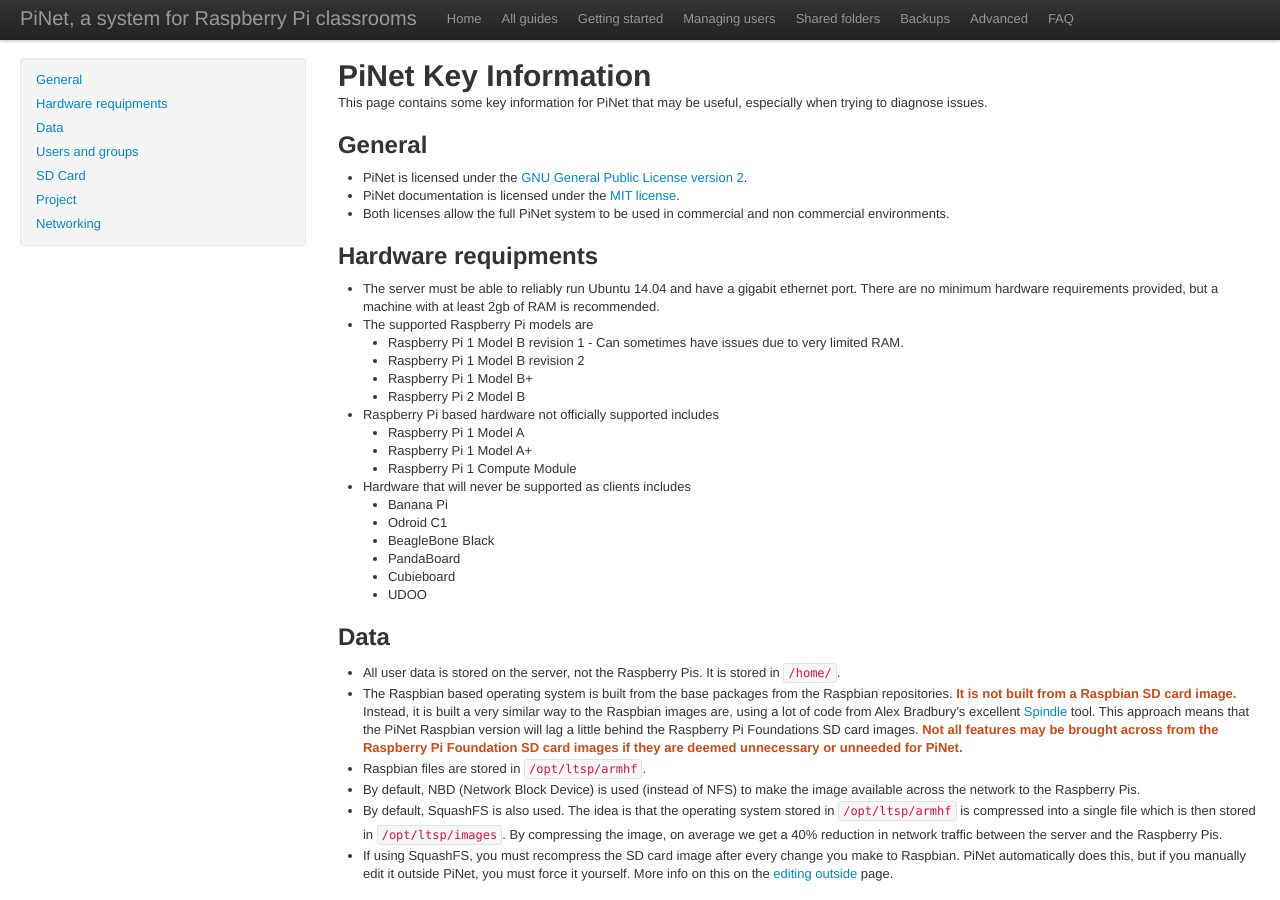
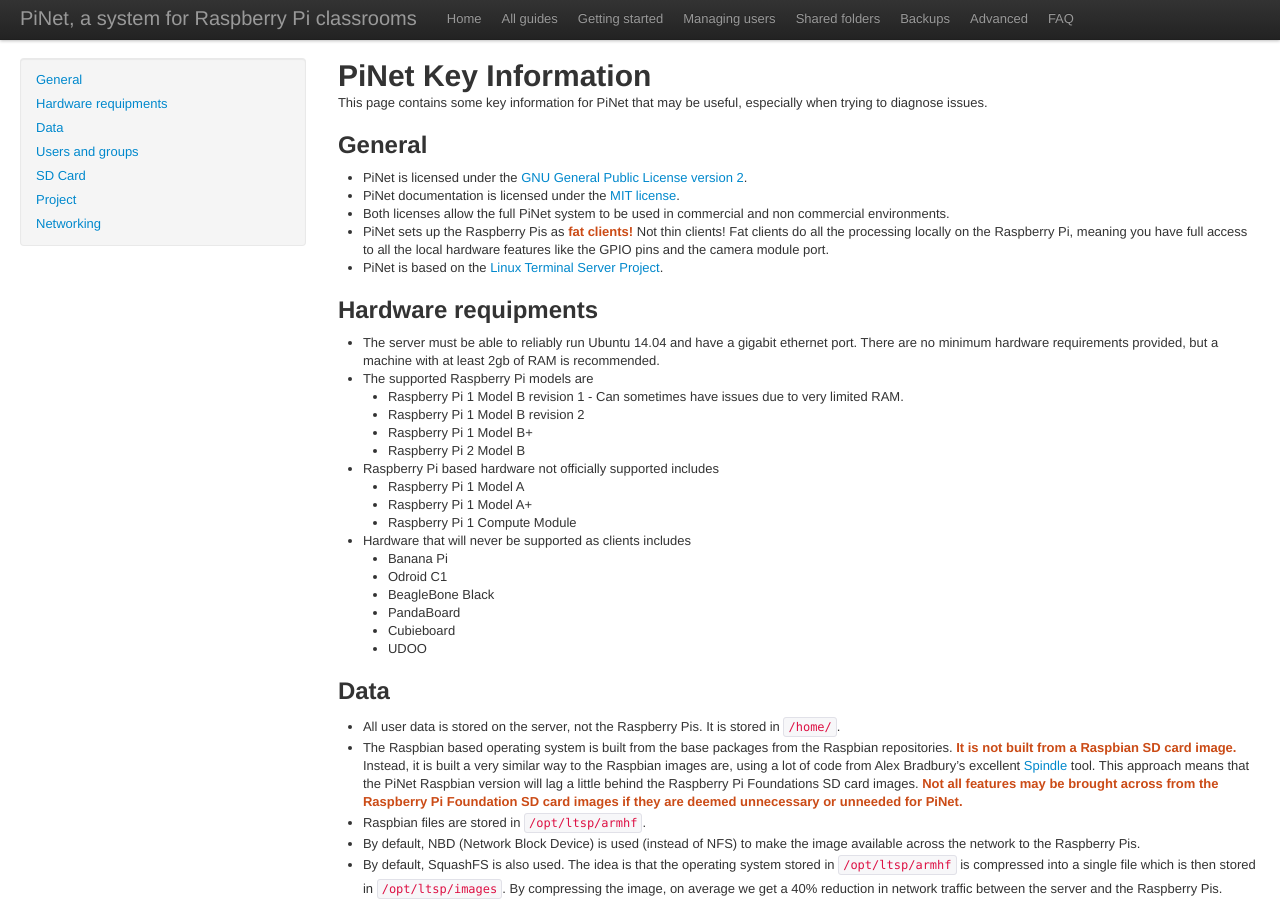
Before and after one commit to PiNet/PiNet.github.io, a Jekyll site: the page built from articles/key-info.md, in a window 1280 px wide and 900 px high. Built offline with Jekyll 4.4.1, drawn with Linux system fonts in a browser that asks for light colours; some web fonts are replaced.

```diff
--- a/articles/key-info.md
+++ b/articles/key-info.md
@@ -11,6 +11,8 @@
 - PiNet is licensed under the [GNU General Public License version 2](https://github.com/PiNet/PiNet/blob/dev/LICENSE).
 - PiNet documentation is licensed under the [MIT license](https://github.com/PiNet/PiNet.github.io/blob/master/LICENSE).
 - Both licenses allow the full PiNet system to be used in commercial and non commercial environments.
+- PiNet sets up the Raspberry Pis as **fat clients!** Not thin clients! Fat clients do all the processing locally on the Raspberry Pi, meaning you have full access to all the local hardware features like the GPIO pins and the camera module port.
+- PiNet is based on the [Linux Terminal Server Project](http://www.ltsp.org/).
 
 ##Hardware requipments
 - The server must be able to reliably run Ubuntu 14.04 and have a gigabit ethernet port. There are no minimum hardware requirements provided, but a machine with at least 2gb of RAM is recommended.
```
Also changed, not shown: assets/images/Raspberry-PI-kids_Pi-Net-old.jpg (added), assets/images/Raspberry-PI-kids_Pi-Net.jpg, assets/images/birdie.png (deleted), assets/images/fishie.png (deleted).
